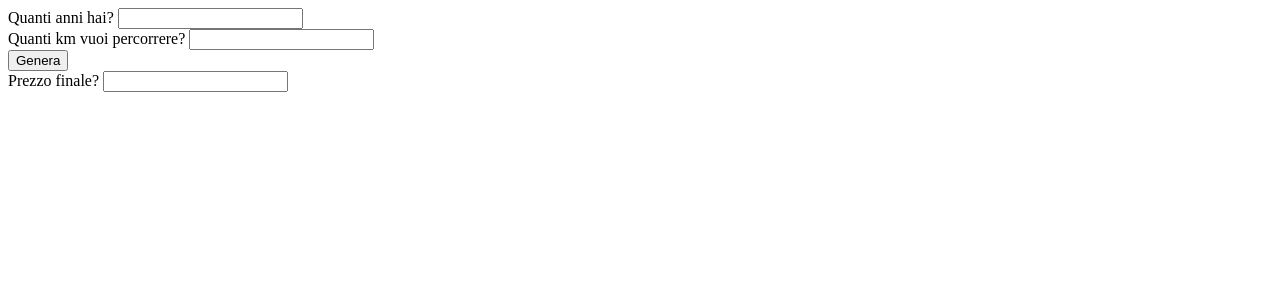
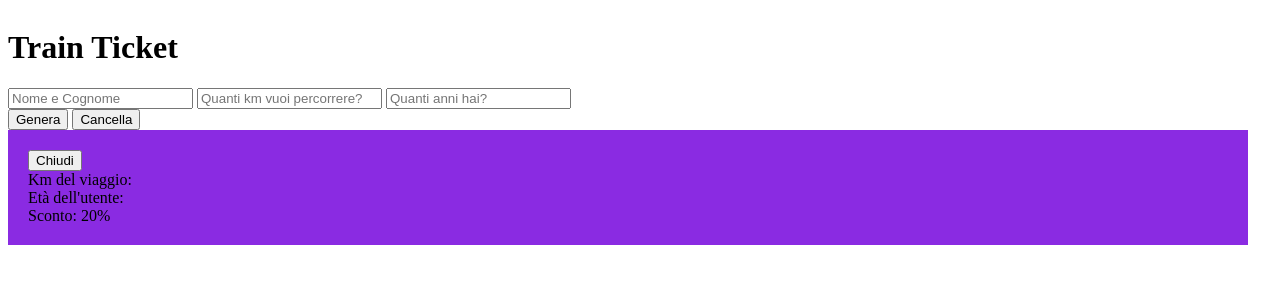
Before and after one commit to EdoardoPerucca/js-biglietto-treno-form, a plain HTML site: page index.html in a window 1280 px wide. Both pictures are taken after a click on the button "Genera". Drawn offline with Linux system fonts and the light colour scheme.

Commit message:
work in progress

```diff
--- a/index.html
+++ b/index.html
@@ -5,25 +5,42 @@
     <meta http-equiv="X-UA-Compatible" content="IE=edge">
     <meta name="viewport" content="width=device-width, initial-scale=1.0">
     <title>Js biglietto Form</title>
+
+
+    <link rel="stylesheet" href="style.css">
+
 </head>
 <body>
 
-    <div>
-        <label for="userAge">Quanti anni hai?</label>
-        <input id="userAge" type="number">
+    <div id="container">
+
+        <h1>Train Ticket</h1>
+
+        <div>
+            <input id="userName" type="text" placeholder="Nome e Cognome">
+            <input id="tripKm" type="number" placeholder="Quanti km vuoi percorrere?">
+            <input id="userAge" type="number" placeholder="Quanti anni hai?">
+            <br>
+            <button id="userButton">Genera</button>
+            <button id="userCancel">Cancella</button>
+        </div>
+
+        <div id="ticket">
+
+            <button id="closeTicket">Chiudi</button>
+
+            <div id="ticketKm"></div>
+            <div id="ticketUserAge"></div>
+            <div id="ticketDiscount"></div>
+
+            <div id="ticketPrice"></div>
+
+
+        </div>
+
     </div>
 
-    <div>
-        <label for="tripKM">Quanti km vuoi percorrere?</label>
-        <input id="tripKM" type="number">
-    </div>
 
-    <button id="userAgeButton">Genera</button>
-
-    <div>
-        <label for="finalTicketCost">Prezzo finale?</label>
-        <input id="finalTicketCost" type="number">
-    </div>
 
 
     <script type="text/javascript" src="js/script.js"></script>
--- a/js/script.js
+++ b/js/script.js
@@ -13,33 +13,56 @@ ALTRIMENTI
 */
 
 
-let userAgeButton = document.getElementById('userAgeButton');
+// chiedere e memorizzare km e età
+let tripKmEl = document.getElementById("tripKm");
+let userAgeEl = document.getElementById("userAge");
 
-let userAge = document.getElementById('userAge');
 
-let tripKm = document.getElementById('tripKm');
+// prezzo per km
+let pricePerKm = 0.21;
 
-let pricePerKM = 0.21;
 
-let baseTicketPrice = tripKm * pricePerKM;
+let userButtonEl = document.getElementById("userButton");
+
+userButtonEl.addEventListener('click', function() {
+
+  let baseTicketPrice = tripKmEl.value * pricePerKm;
 
   let finalPrice;
 
-userAgeButton.addEventListener('click', function() {
+  let discount;
 
 
-    if(userAge.value < 18){
+  if (userAgeEl.value < 18) {
 
-      finalPrice = baseTicketPrice - baseTicketPrice / 100 * 20;
+    finalPrice = baseTicketPrice - (baseTicketPrice / 100 * 20);
+    console.log("prezzo scontato minorenni: " + finalPrice);
+    discount = '20%';
 
-    } else if(userAge.value >= 65) {
+  } else if (userAgeEl.value >= 65) {
 
-      finalPrice = baseTicketPrice - baseTicketPrice * 0.4;
+    finalPrice = baseTicketPrice - (baseTicketPrice / 100 * 40);
+    console.log("prezzo scontato over 65: " + finalPrice);
+    discount = '40%';
 
   } else {
 
     finalPrice = baseTicketPrice;
+    console.log(finalPrice);
+
   }
 
-    document.getElementById('finalTicketCost').innerHTML = finalPrice.toFixed(2);
+
+  finalPrice = finalPrice.toFixed(2);
+
+  document.getElementById("ticket").style.display = "block";
+
+
+  document.getElementById("ticketKm").innerHTML = "Km del viaggio: " + tripKmEl.value;
+  document.getElementById("ticketUserAge").innerHTML = "Età dell'utente: " + userAgeEl.value;
+  document.getElementById("ticketDiscount").innerHTML = "Sconto: " + discount;
+
+  document.getElementById("ticketPrice").innerhtml = "Prezzo del tuo biglietto: " + finalPrice;
+  console.log('ticketPrice');
+
 });
--- /dev/null
+++ b/style.css
@@ -0,0 +1,13 @@
+#container {
+    display: flex;
+    flex-direction: column;
+    justify-content: center;
+    width: 100%
+
+}
+
+#ticket {
+    padding: 20px 20px;
+    max-width: 1200px;
+    background-color: blueviolet;
+}
```
Lines whose indentation alone changed are shown as unchanged.
